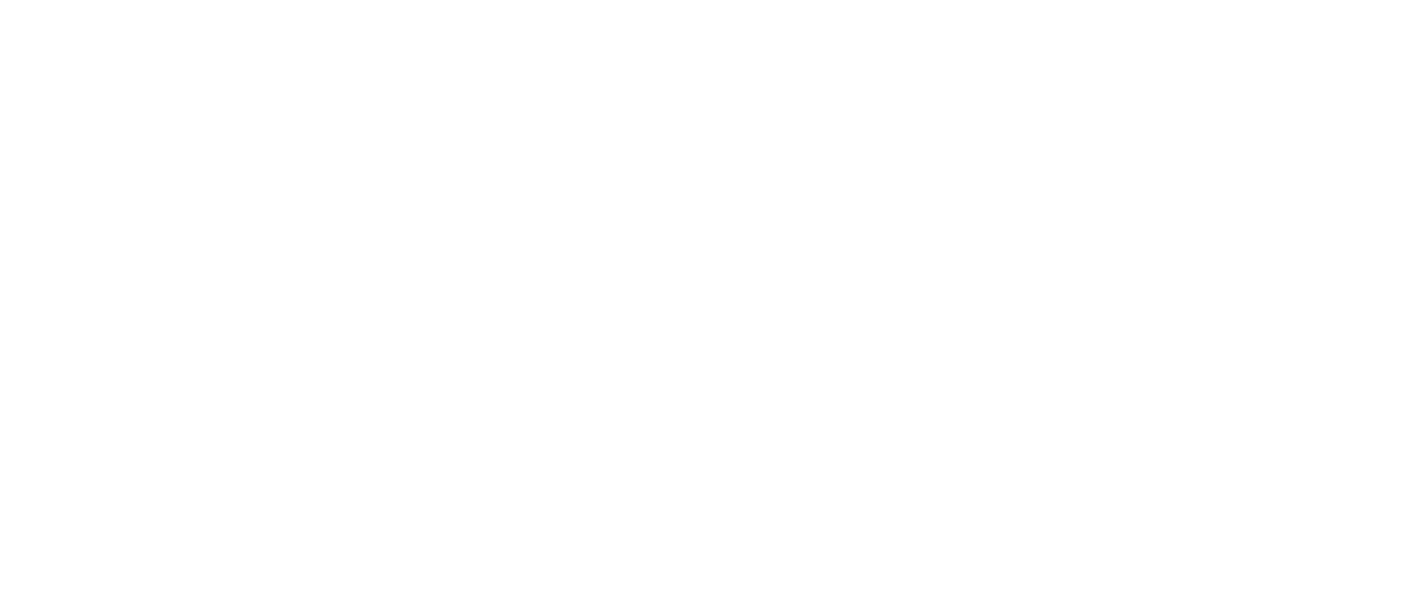
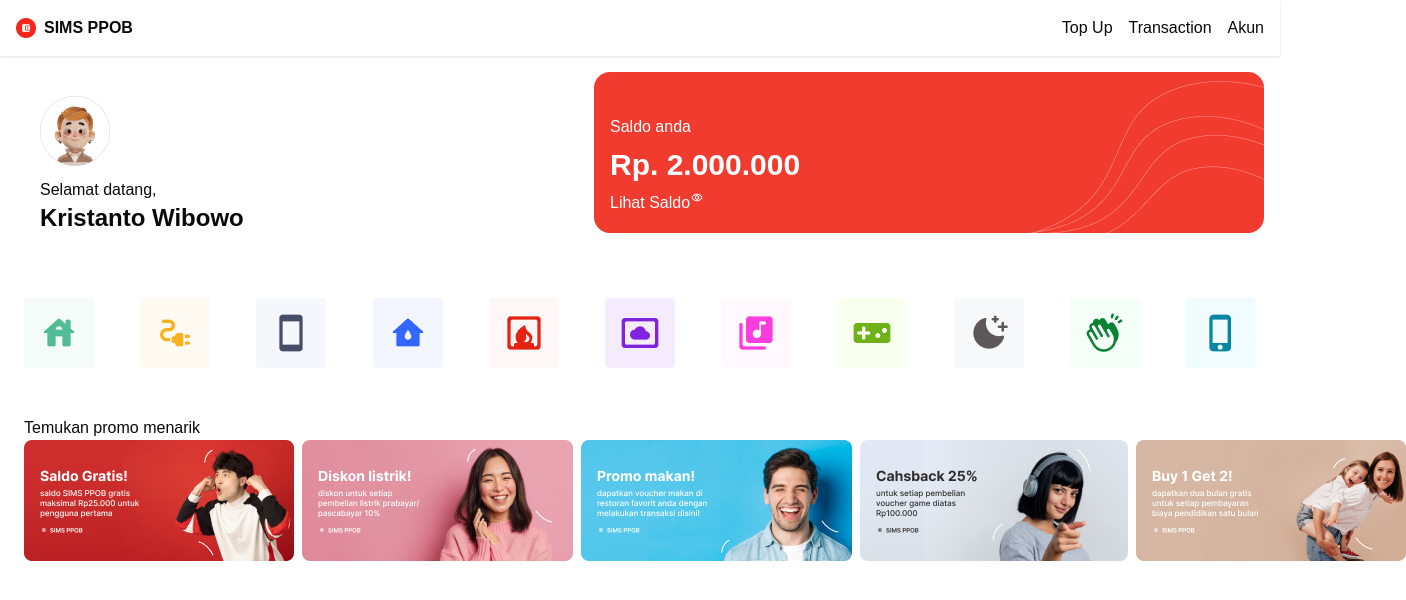
Before and after one commit to ainunnfh/simple-payment-app, a Next.js app: page / in a window 1280 px wide. Shown: the top 600 px of the page, 1406 px wide, since content can reach past the window. Built offline with nearby package versions, Linux system fonts and the light colour scheme.

Commit message:
🐛layout.tsx: render children

```diff
--- a/src/app/layout.tsx
+++ b/src/app/layout.tsx
@@ -17,14 +17,18 @@
   description: "Generated by create next app",
 };
 
-export default function RootLayout({}: Readonly<{
+export default function RootLayout({
+  children,
+}: Readonly<{
   children: React.ReactNode;
 }>) {
   return (
     <html lang="en">
       <body
         className={`${geistSans.variable} ${geistMono.variable} antialiased`}
-      ></body>
+      >
+        {children}
+      </body>
     </html>
   );
 }
```
